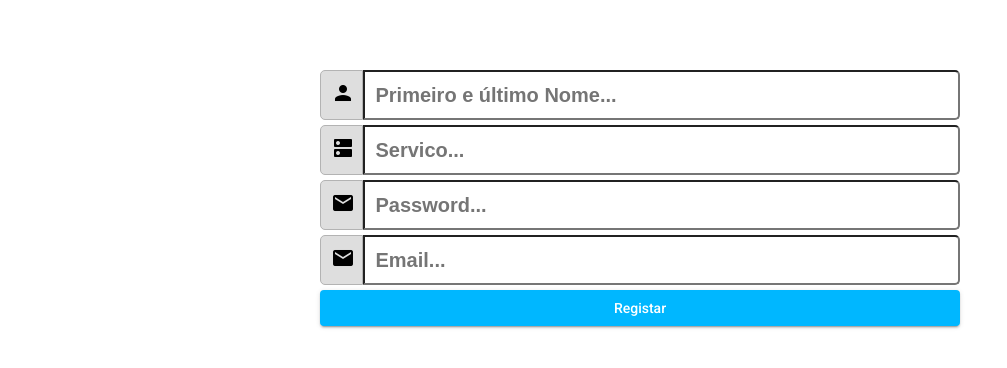
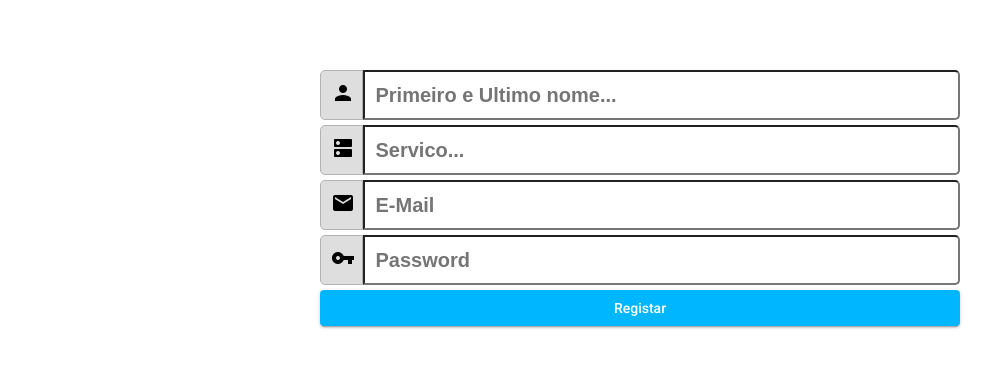
Before and after one commit to ruimds/mtw, an Angular app in the folder ProjetoMultimedia/app/: page /registoPsicologo in a window 1280 px wide. Shown: the part 424-792 px from the top of the page, without its empty margins (0-1007 px from the left). Built offline with nearby package versions, Linux system fonts and the light colour scheme.

Commit message:
login registo WORKING

```diff
--- a/ProjetoMultimedia/app/src/app/app-routing-module.ts
+++ b/ProjetoMultimedia/app/src/app/app-routing-module.ts
@@ -23,4 +23,4 @@ const routes: Routes = [
   imports: [RouterModule.forRoot(routes)],
   exports: [RouterModule],
 })
-export class AppRoutingModule {}
+export class AppRoutingModule { }
--- a/ProjetoMultimedia/app/src/app/components/auth/Registo-Paciente/registo-paciente.component.html
+++ b/ProjetoMultimedia/app/src/app/components/auth/Registo-Paciente/registo-paciente.component.html
@@ -1,53 +1,46 @@
-<app-header
-  [homeurl]="homeurl"
-  [mostrarRegistar]="mostrarRegistar"
-  [logged]="logged"
-></app-header>
+<app-header [homeurl]="homeurl" [mostrarRegistar]="mostrarRegistar" [logged]="logged"></app-header>
 <div class="title-container">
   <h1>Registo Paciente</h1>
 </div>
+<form (submit)="onRegister(registerForm)" #registerForm="ngForm">
   <div class="form-container">
     <div class="form-item-container">
-    <i class="icon"><mat-icon>person</mat-icon></i>
-    <input
-      type="text"
-      class="form-item"
-      placeholder="Primeiro e último Nome..."
-      name="name"
-    />
+      <i class="icon">
+        <mat-icon>person</mat-icon>
+      </i>
+      <input class="form-item" matInput name="nome" ngModel type="text" placeholder="Primeiro e Ultimo nome..."
+        #nomeInput="ngModel" required nome />
     </div>
     <div class="form-item-container">
-    <i class="icon"><mat-icon>timeline</mat-icon> </i>
-    <input
-      type="number"
-      class="form-item"
-      placeholder="Idade..."
-      name="number"
-    />
+      <i class="icon">
+        <mat-icon>timeline</mat-icon>
+      </i>
+      <input class="form-item" matInput name="idade" ngModel type="number" placeholder="Idade..." #idadeInput="ngModel"
+        required nome />
     </div>
     <div class="form-item-container">
-    <i class="icon"><mat-icon>wc</mat-icon> </i>
-    <input
-      type="text"
-      class="form-item"
-      placeholder="Genero..."
-      name="genero"
-    />
+      <i class="icon">
+        <mat-icon>wc</mat-icon>
+      </i>
+      <input class="form-item" matInput name="genero" ngModel type="text" placeholder="Genero..." #generoInput="ngModel"
+        required servico />
     </div>
     <div class="form-item-container">
-    <i class="icon"><mat-icon>email</mat-icon> </i>
-    <input type="text" class="form-item" placeholder="Email..." name="email" />
+      <i class="icon">
+        <mat-icon>email</mat-icon>
+      </i>
+      <input class="form-item" matInput name="email" ngModel type="email" placeholder="E-Mail" #emailInput="ngModel"
+        required email />
     </div>
     <div class="form-item-container">
-    <i class="icon"><mat-icon>email</mat-icon> </i>
-    <input
-      type="text"
-      class="form-item"
-      placeholder="Email Psicologo..."
-      name="emailpsicologo"
-    />
+      <i class="icon">
+        <mat-icon>email</mat-icon>
+      </i>
+      <input class="form-item" type="email" name="emailpsicologo" ngModel matInput placeholder="Email Psicologo..."
+        #emailpsicologoInput="ngModel" required />
     </div>
-  <button class="generic-button" mat-raised-button color="primary">
+    <button class="generic-button" mat-raised-button color="primary" type="submit">
       Registar
     </button>
   </div>
+</form>
--- a/ProjetoMultimedia/app/src/app/components/auth/Registo-Paciente/registo-paciente.component.ts
+++ b/ProjetoMultimedia/app/src/app/components/auth/Registo-Paciente/registo-paciente.component.ts
@@ -1,4 +1,6 @@
 import { Component, OnInit, NgModule, Input } from "@angular/core";
+import { AuthService } from "../auth.service";
+import { NgForm } from "@angular/forms";
 
 @Component({
   selector: "app-registo-paciente",
@@ -9,4 +11,13 @@ export class RegistoPacienteComponent {
   mostrarRegistar = false;
   logged = false;
   homeurl = "/";
+
+  constructor(public authService: AuthService) { }
+
+  onRegister(form: NgForm) {
+    if (form.invalid) {
+      return;
+    }
+    this.authService.registarPaciente(form.value.nome, form.value.idade, form.value.genero, form.value.email, form.value.emailpsicologo);
+  }
 }
--- a/ProjetoMultimedia/app/src/app/components/auth/Registo-Psicologo/registo-psicologo.component.html
+++ b/ProjetoMultimedia/app/src/app/components/auth/Registo-Psicologo/registo-psicologo.component.html
@@ -1,44 +1,39 @@
-<app-header
-  [homeurl]="homeurl"
-  [mostrarRegistar]="mostrarRegistar"
-  [logged]="logged"
-></app-header>
+<app-header [homeurl]="homeurl" [mostrarRegistar]="mostrarRegistar" [logged]="logged"></app-header>
 <div class="title-container">
   <h1>Registo Psicologo</h1>
 </div>
+<form (submit)="onRegister(registerForm)" #registerForm="ngForm">
   <div class="form-container">
     <div class="form-item-container">
-    <i class="icon"><mat-icon>person</mat-icon> </i>
-    <input
-      type="text"
-      class="form-item"
-      placeholder="Primeiro e último Nome..."
-      name="name"
-    />
+      <i class="icon">
+        <mat-icon>person</mat-icon>
+      </i>
+      <input class="form-item" matInput name="nome" ngModel type="text" placeholder="Primeiro e Ultimo nome..."
+        #nomeInput="ngModel" required nome />
     </div>
     <div class="form-item-container">
-    <i class="icon"><mat-icon>dns</mat-icon> </i>
-    <input
-      type="text"
-      class="form-item"
-      placeholder="Servico..."
-      name="servico"
-    />
+      <i class="icon">
+        <mat-icon>dns</mat-icon>
+      </i>
+      <input class="form-item" matInput name="servico" ngModel type="text" placeholder="Servico..." #nomeInput="ngModel"
+        required servico />
     </div>
     <div class="form-item-container">
-    <i class="icon"><mat-icon>email</mat-icon> </i>
-    <input
-      type="text"
-      class="form-item"
-      placeholder="Password..."
-      name="password"
-    />
+      <i class="icon">
+        <mat-icon>email</mat-icon>
+      </i>
+      <input class="form-item" matInput name="email" ngModel type="email" placeholder="E-Mail" #emailInput="ngModel"
+        required email />
     </div>
     <div class="form-item-container">
-    <i class="icon"><mat-icon>email</mat-icon> </i>
-    <input type="text" class="form-item" placeholder="Email..." name="email" />
+      <i class="icon">
+        <mat-icon>vpn_key</mat-icon>
+      </i>
+      <input class="form-item" type="password" name="password" ngModel matInput placeholder="Password"
+        #passwordInput="ngModel" required />
     </div>
-  <button class="generic-button" mat-raised-button color="primary">
+    <button class="generic-button" mat-raised-button color="primary" type="submit">
       Registar
     </button>
   </div>
+</form>
--- a/ProjetoMultimedia/app/src/app/components/auth/Registo-Psicologo/registo-psicologo.component.ts
+++ b/ProjetoMultimedia/app/src/app/components/auth/Registo-Psicologo/registo-psicologo.component.ts
@@ -1,5 +1,6 @@
 import { Component, OnInit, NgModule, Input } from "@angular/core";
-
+import { AuthService } from "../auth.service";
+import { NgForm } from "@angular/forms";
 @Component({
   selector: "app-registo-psicologo",
   templateUrl: "./registo-psicologo.component.html",
@@ -9,4 +10,13 @@ export class RegistoPsicologoComponent {
   mostrarRegistar = false;
   logged = false;
   homeurl = "/";
+
+  constructor(public authService: AuthService) { }
+
+  onRegister(form: NgForm) {
+    if (form.invalid) {
+      return;
+    }
+    this.authService.registarPsicologo(form.value.email, form.value.nome, form.value.servico, form.value.password);
+  }
 }
--- a/ProjetoMultimedia/app/src/app/components/auth/auth-data.model.ts
+++ b/ProjetoMultimedia/app/src/app/components/auth/auth-data.model.ts
@@ -8,7 +8,7 @@ export interface AuthLoginPaciente {
 export interface AuthRegistarPsicologo {
   email: string;
   servico: string;
-  genero: string;
+  nome: string;
   password: string;
 }
 export interface AuthRegistarPaciente {
--- a/ProjetoMultimedia/app/src/app/components/auth/auth.service.ts
+++ b/ProjetoMultimedia/app/src/app/components/auth/auth.service.ts
@@ -16,19 +16,19 @@ export class AuthService {
   getToken() {
     return this.token;
   }
-  registarPsicologo(email: string, servico: string, genero: string, password: string) {
+  registarPsicologo(email: string, nome: string, servico: string, password: string) {
     const authData: AuthRegistarPsicologo = {
       email: email,
+      nome: nome,
       servico: servico,
-      genero: genero,
       password: password
     };
     this.http
-      .post("http://localhost:3000/api/", authData)
+      .post("http://127.0.0.1:8080/api/psicologos", authData)
       .subscribe((response) => {
         console.log("response login", response);
       });
-    this.router.navigate(["/login"]);
+    this.router.navigate(["/loginPsicologo"]);
   }
   registarPaciente(nome: string, idade: number, genero: string, email: string, emailpsicologo: string) {
     const authData: AuthRegistarPaciente = {
@@ -39,11 +39,11 @@ export class AuthService {
       emailpsicologo: emailpsicologo
     };
     this.http
-      .post("http://localhost:3000/api/", authData)
+      .post("http://127.0.0.1:8080/api/pacientes", authData)
       .subscribe((response) => {
         console.log("response login", response);
       });
-    this.router.navigate(["/login"]);
+    this.router.navigate(["/loginPaciente"]);
   }
   loginPsicologo(email: string, password: string) {
     const authData: AuthLoginPsicologo = { email: email, password: password };
```
Also changed, not shown: ProjetoMultimedia/app/server3.js (+10 -2 lines). Lines whose indentation alone changed are shown as unchanged.
